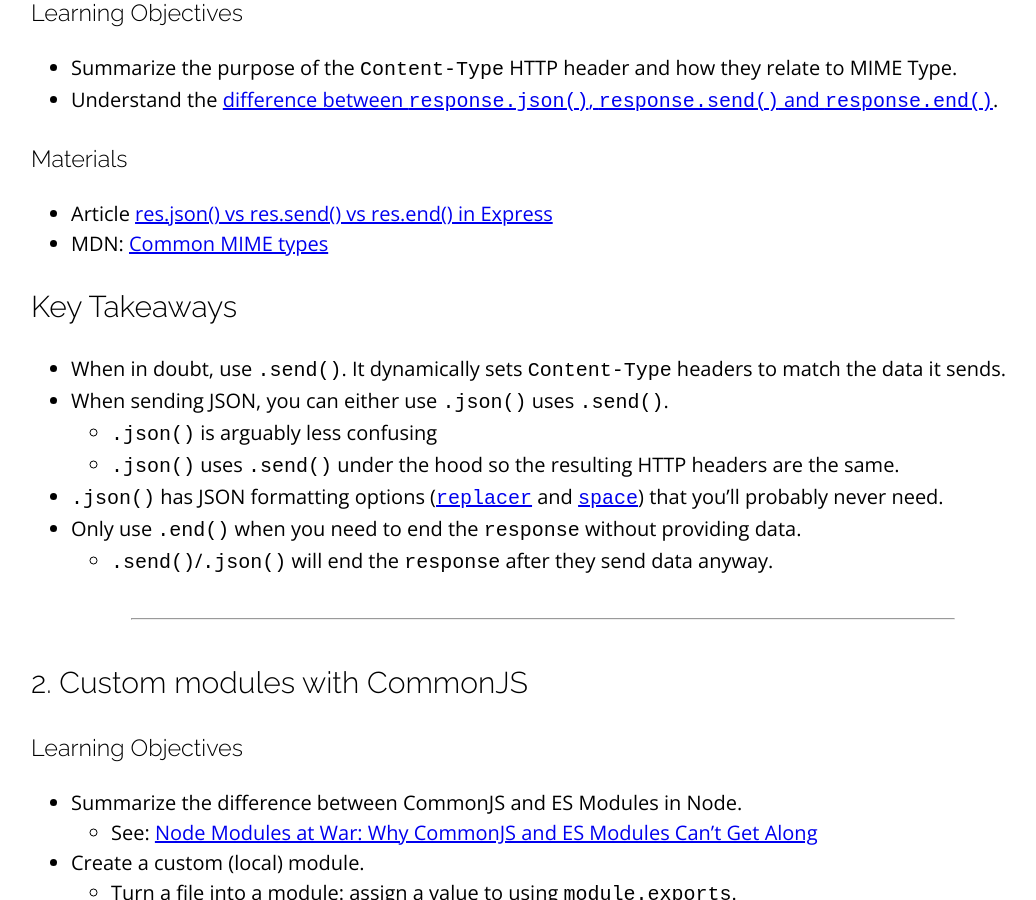
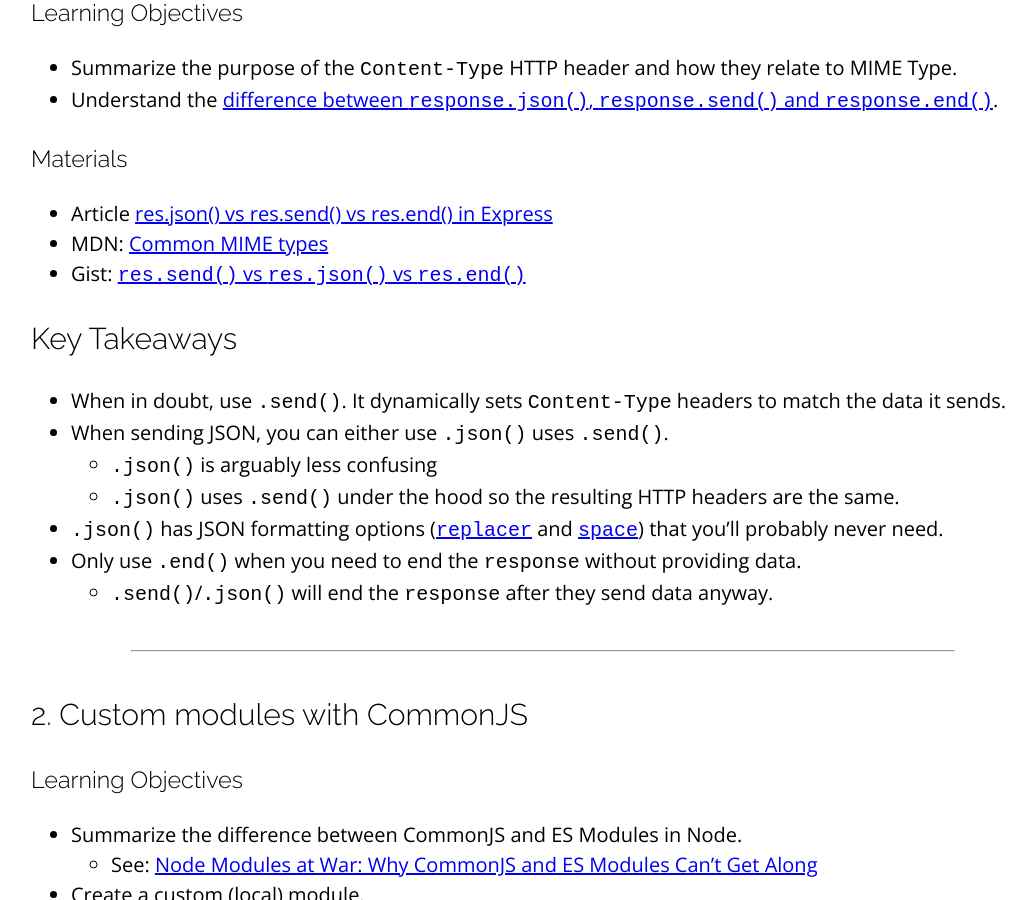
Before and after one commit to sait-wbdv/winter-2021, a Jekyll site: the page built from _posts/2021-03-11-json-routes.md, in a window 1280 px wide and 900 px high, scrolled down 1591 px. Shown: the whole window, without its empty margins (97-1133 px from the left). Built offline with Jekyll 4.4.1, drawn with Linux system fonts in a browser that asks for light colours; nearby versions of some CDN libraries.

Commit message:
added gist

```diff
--- a/_posts/2021-03-11-json-routes.md
+++ b/_posts/2021-03-11-json-routes.md
@@ -41,6 +41,7 @@ categories: cpnt262
 ### Materials
 - Article [res.json() vs res.send() vs res.end() in Express](https://blog.fullstacktraining.com/res-json-vs-res-send-vs-res-end-in-express/)
 - MDN: [Common MIME types](https://developer.mozilla.org/en-US/docs/Web/HTTP/Basics_of_HTTP/MIME_types/Common_types)
+- Gist: [`res.send()` vs `res.json()` vs `res.end()`](https://gist.github.com/acidtone/df91c6276e69ae3726e3f8b39223ceec)
 
 ## Key Takeaways
 - When in doubt, use `.send()`. It dynamically sets `Content-Type` headers to match the data it sends.
```
